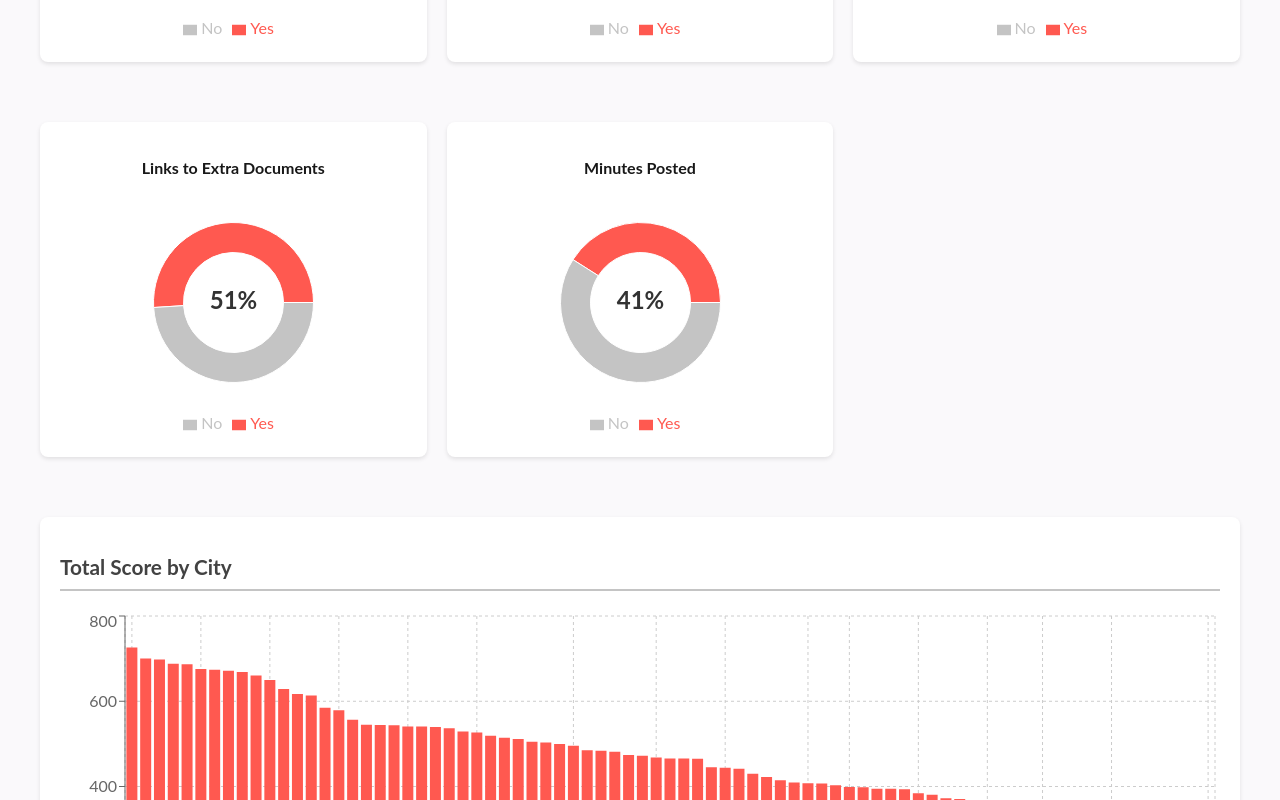
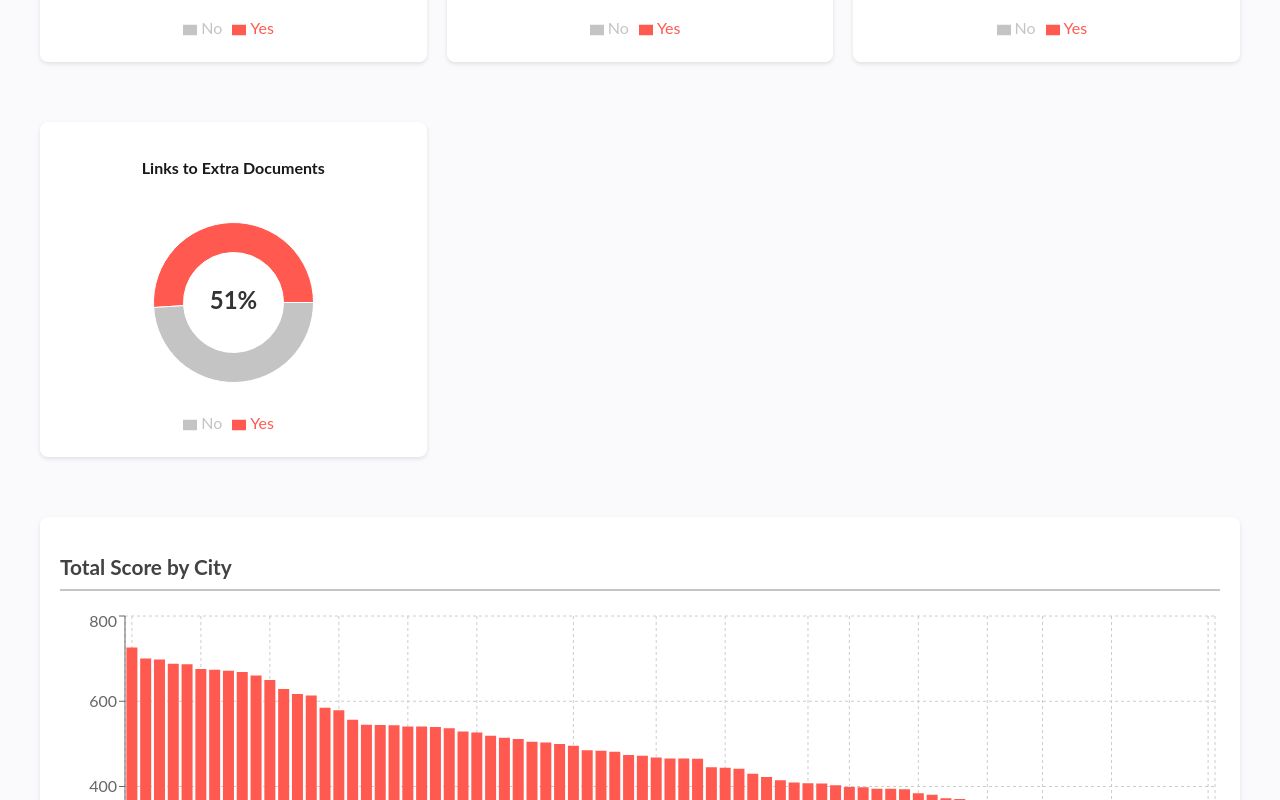
Before and after one commit to john-civicatlas/ca_dashboard, a React (Create React App) app: page / in a window 1280 px wide. Shown: the part 1440-2240 px from the top of the page. Built offline with nearby package versions, Linux system fonts and the light colour scheme.

Commit message:
minor fixes

```diff
--- a/src/App.css
+++ b/src/App.css
@@ -16,7 +16,7 @@ body {
 .dashboard-header {
   display: flex;
   flex-direction: column;
-  align-items: left;
+  align-items: right;
   background-color: #FAF9FB;
   color: #181818;
   padding: 20px;
--- a/src/App.js
+++ b/src/App.js
@@ -150,7 +150,7 @@ function Dashboard() {
                 ].filter(item => item.value > 0);
 
                 const completenessMetrics = [
-                    'Descriptions', 'Locations', 'Contacts', 'Links to Extra Documents', 'Minutes Posted'
+                    'Descriptions', 'Locations', 'Contacts', 'Links to Extra Documents'
                 ];
 
                 const completenessCharts = completenessMetrics.map(metric => {
```
